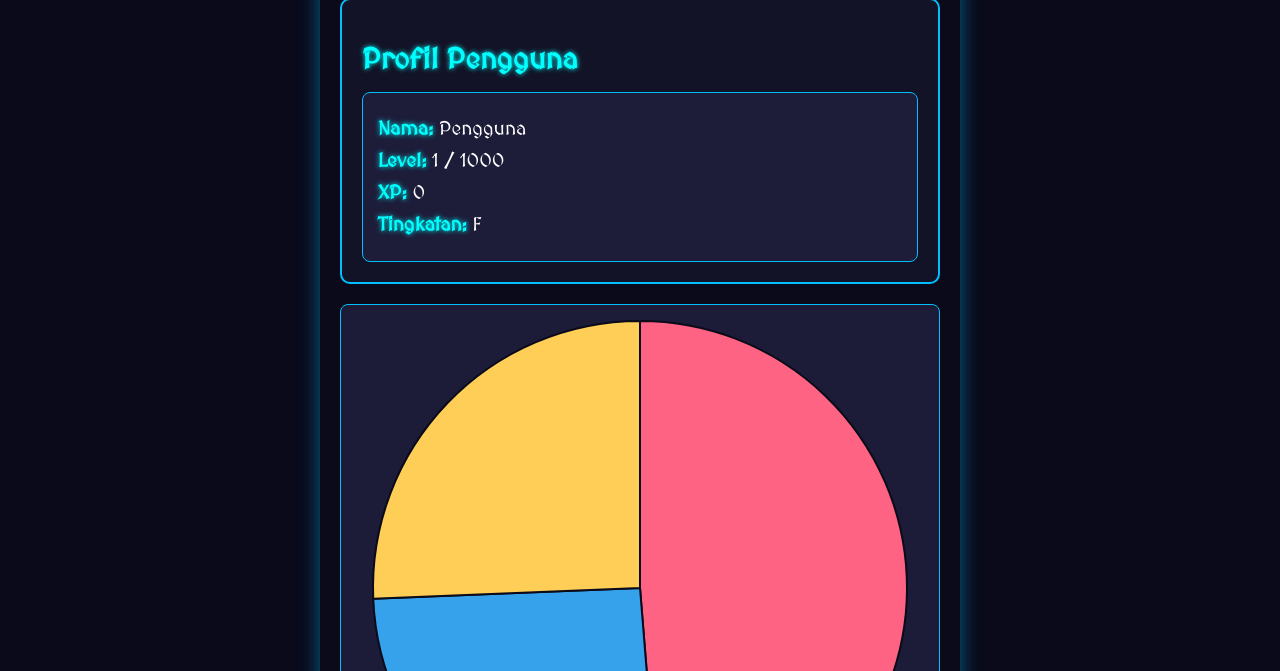
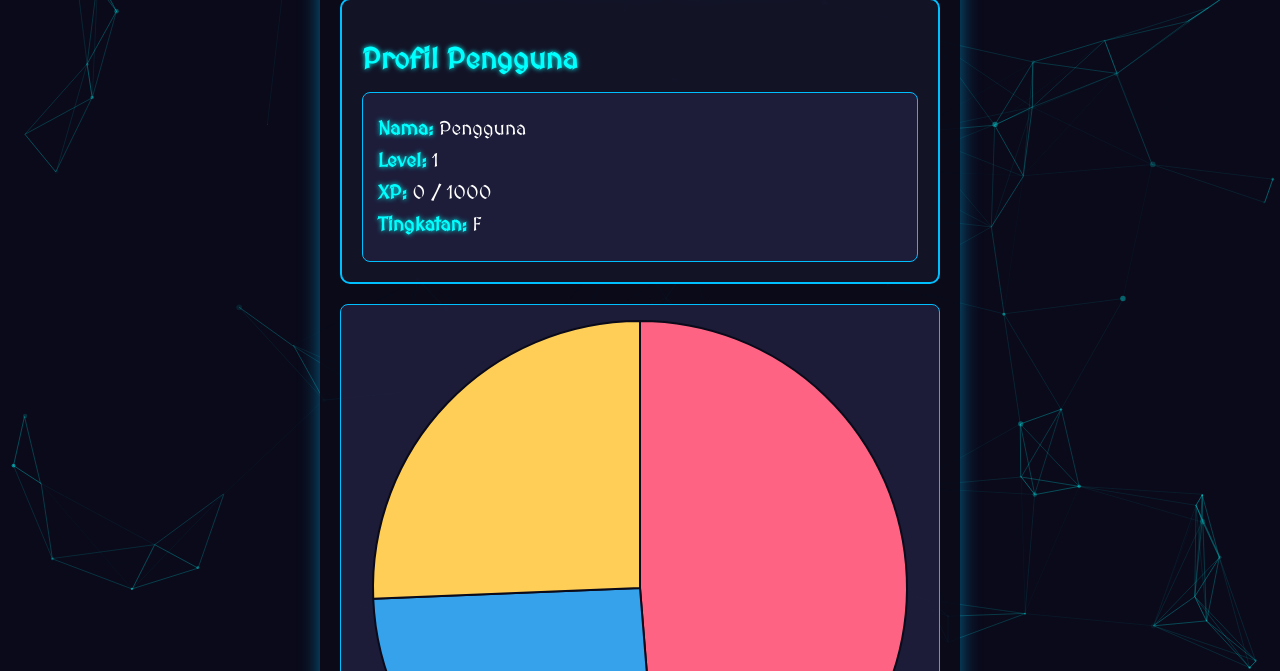
Before and after one commit to allucallu/workout-quest, a website: page profile.html in a window 1280 px wide. Shown: the part 129-800 px from the top of the page. Drawn offline with nearby package versions, Linux system fonts and the light colour scheme.

Commit message:
perbaiki partikel

```diff
--- /dev/null
+++ b/particles.json
@@ -0,0 +1,41 @@
+{
+    "particles": {
+      "number": {
+        "value": 80,
+        "density": {
+          "enable": true,
+          "value_area": 800
+        }
+      },
+      "color": {
+        "value": "#00ffff"
+      },
+      "shape": {
+        "type": "circle"
+      },
+      "opacity": {
+        "value": 0.5,
+        "random": true
+      },
+      "size": {
+        "value": 3,
+        "random": true
+      },
+      "line_linked": {
+        "enable": true,
+        "distance": 150,
+        "color": "#00ffff",
+        "opacity": 0.4,
+        "width": 1
+      },
+      "move": {
+        "enable": true,
+        "speed": 3,
+        "direction": "none",
+        "random": true,
+        "straight": false,
+        "out_mode": "out",
+        "bounce": false
+      }
+    }
+  }
--- a/profile.html
+++ b/profile.html
@@ -22,8 +22,8 @@
             <h2>Profil Pengguna</h2>
             <div class="profile-info">
                 <p><strong>Nama:</strong> <span id="userName">Pengguna</span></p>
-                <p><strong>Level:</strong> <span id="userLevel">1</span> / 1000</p>
-                <p><strong>XP:</strong> <span id="userXp">0</span></p>
+                <p><strong>Level:</strong> <span id="userLevel">1</span></p>
+                <p><strong>XP:</strong> <span id="userXp">0</span> / 1000</p>
                 <p><strong>Tingkatan:</strong> <span id="userRank">F</span></p>
             </div>
         </section>
@@ -46,6 +46,8 @@
             <a href="home.html" class="btn">Kembali ke Beranda</a>
         </section>
     </div>
+
+    <div id="particles-js"></div>
 
     <script>
         // Data untuk diagram melingkar
@@ -104,5 +106,11 @@
             });
         }
       </script>
+      <script src="https://cdn.jsdelivr.net/particles.js/2.0.0/particles.min.js"></script>
+<script>
+  particlesJS.load('particles-js', 'particles.json', function() {
+    console.log('Particles.js loaded');
+  });
+</script>
 </body>
 </html>
```
Also changed, not shown: home.html (+7 -0 lines), index.html (+8 -0 lines).
